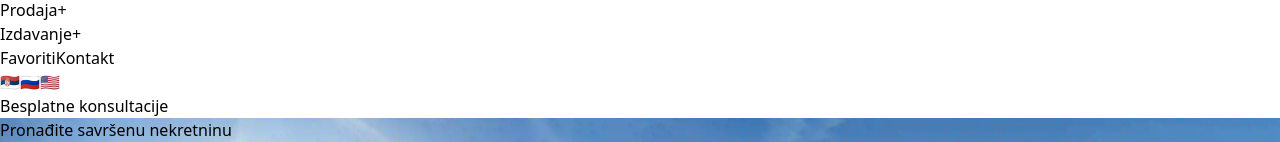
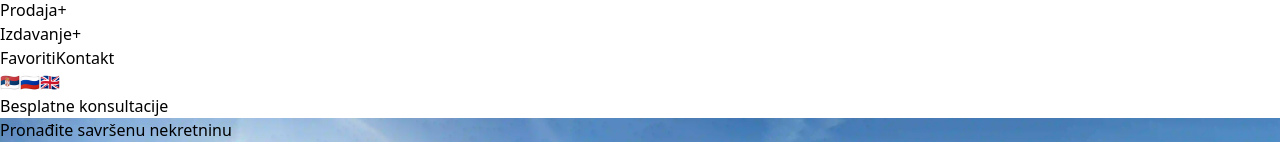
Before and after one commit to Djapedjape123/nekretnineNs, a React (Vite) app in the folder fronted/: page / in a window 1280 px wide. Both pictures are taken after a click on the button 8 px from the left and 860 px from the top of the page. Shown: the part 900-1042 px from the top of the page. Built offline with nearby package versions, Linux system fonts and the light colour scheme; no server answers.

Commit message:
zastavice/fb

```diff
--- a/fronted/src/components/Footer.jsx
+++ b/fronted/src/components/Footer.jsx
@@ -181,7 +181,7 @@
 
               <div className="flex items-center gap-3">
                 <a
-                  href="https://www.facebook.com/profile.php?id=100052694276212"
+                  href="https://www.facebook.com/share/1FEtnS6jQE/"
                   target="_blank"
                   rel="noopener noreferrer"
                   className="w-11 h-11 flex items-center justify-center rounded-full border border-yellow-600/30 text-yellow-400 hover:bg-yellow-400 hover:text-black transition"
--- a/fronted/src/components/NavBar.jsx
+++ b/fronted/src/components/NavBar.jsx
@@ -206,7 +206,7 @@
                             <div className="flex justify-center gap-6 items-center bg-white/5 py-4 rounded-2xl border border-white/5">
                                 <button onClick={() => changeLang('sr')} className="text-2xl hover:scale-125 transition-transform">🇷🇸</button>
                                 <button onClick={() => changeLang('ru')} className="text-2xl hover:scale-125 transition-transform">🇷🇺</button>
-                                <button onClick={() => changeLang('en')} className="text-2xl hover:scale-125 transition-transform">🇺🇸</button>
+                                <button onClick={() => changeLang('en')} className="text-2xl hover:scale-125 transition-transform">🇬🇧</button>
                             </div>
                             <a href="tel:+38163238564" className="w-full bg-gradient-to-r from-yellow-600 to-yellow-400 text-black py-4 rounded-2xl text-center font-black uppercase tracking-widest shadow-lg shadow-yellow-500/20 active:scale-95 transition-all">
                                 {t('cta')}
```
